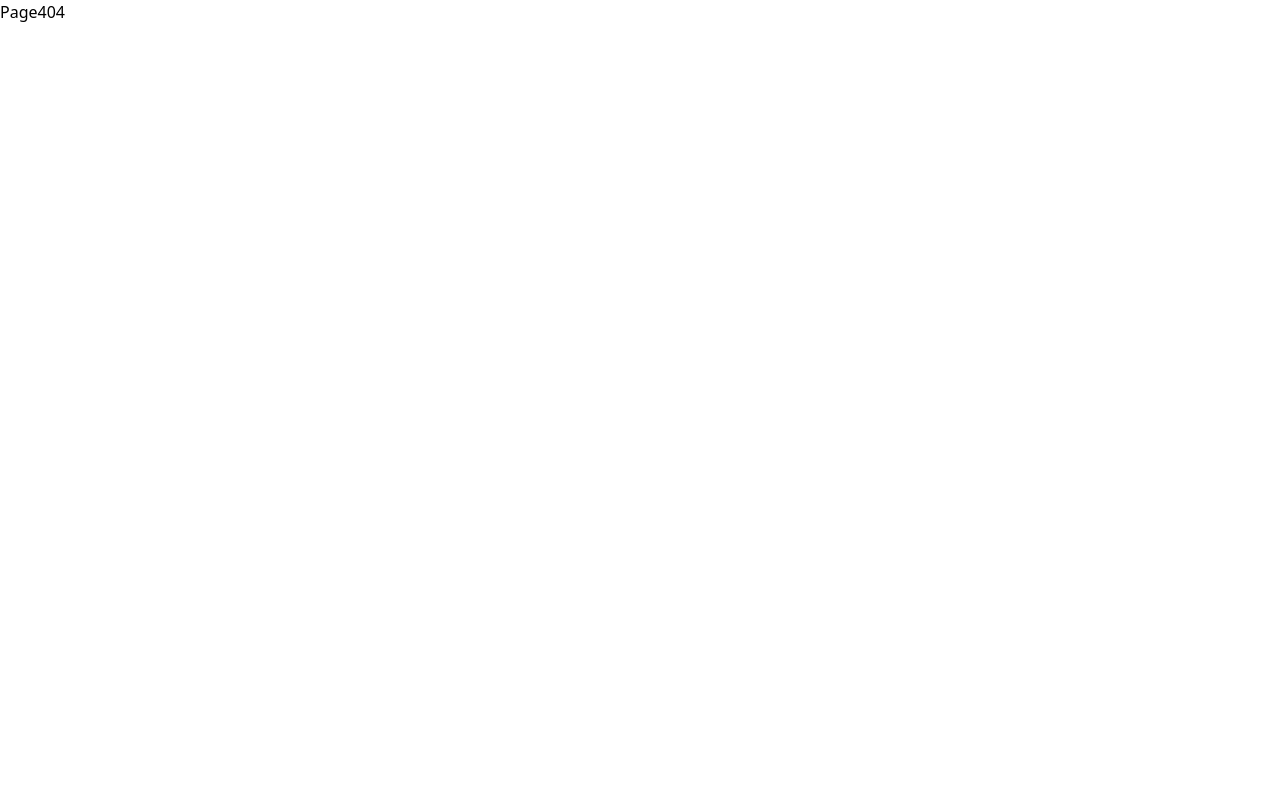
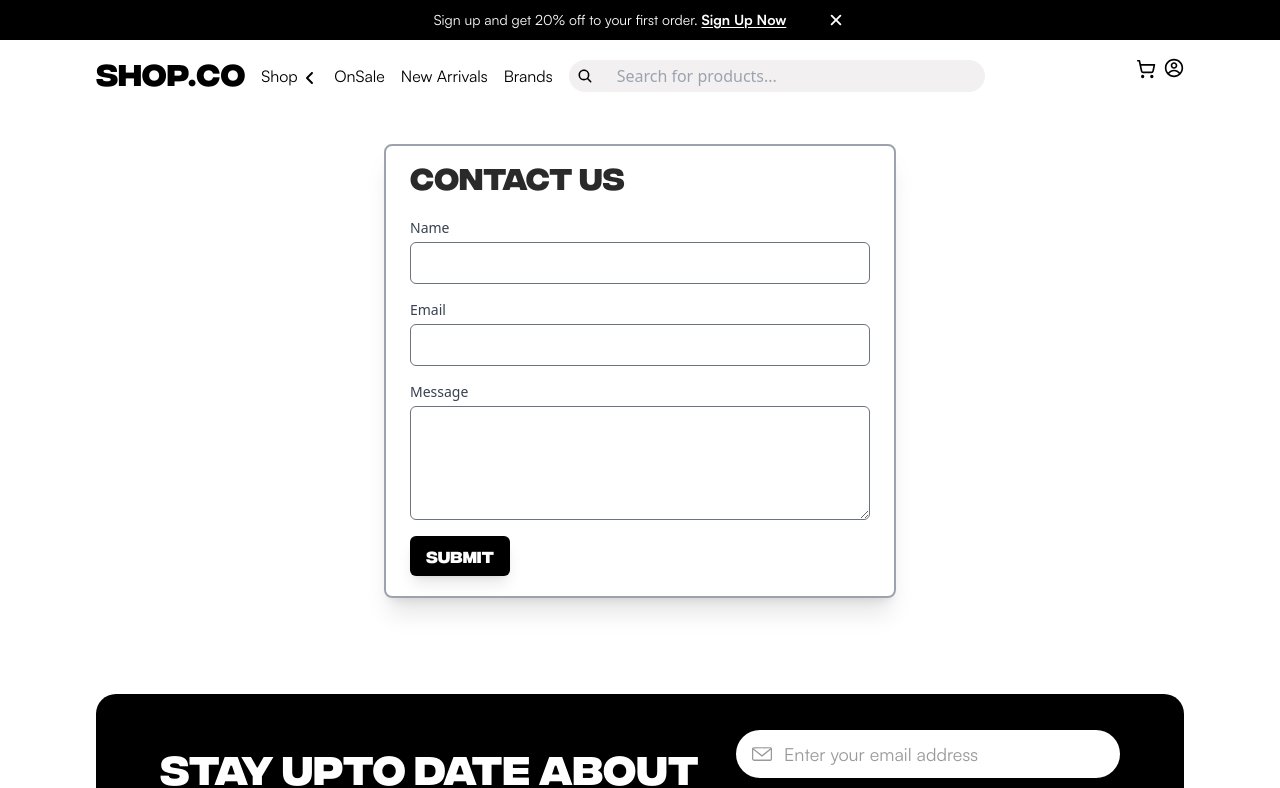
Before and after one commit to WebDev-MAP/E-Commerce, a React (Vite) app: page /contact in a window 1280 px wide. Before the commit this address had no page. Shown: the top 788 px of the page. Built offline with nearby package versions, Linux system fonts and the light colour scheme.

Commit message:
contact us

```diff
--- a/src/components/Footer.jsx
+++ b/src/components/Footer.jsx
@@ -91,7 +91,7 @@ const Footer = () => {
                   <ul role="list" className="mt-6 space-y-4">
                     <li>
                       <a
-                        href="#"
+                        href="/contact"
                         className="font-satoshi_regular text-sm leading-4 text-black opacity-60 hover:opacity-100 md:text-base"
                       >
                         Customer Support
--- /dev/null
+++ b/src/pages/PageContact.jsx
@@ -0,0 +1,67 @@
+import React, { useState } from 'react';
+
+function PageContact() {
+  const [formData, setFormData] = useState({
+    name: '',
+    email: '',
+    message: ''
+  });
+  const [error, setError] = useState('');
+
+  const handleChange = (e) => {
+    const { name, value } = e.target;
+    setFormData({
+      ...formData,
+      [name]: value
+    });
+  };
+
+  const handleSubmit = (e) => {
+    e.preventDefault();
+    // Überprüfen, ob alle Felder ausgefüllt sind
+    if (!formData.name || !formData.email || !formData.message) {
+      setError('Please fill in all fields.');
+      return;
+    } else {
+      // Hier kann man die Logik für den Absenden-Vorgang implementieren
+      console.log('Formular wurde abgeschickt:', formData);
+      // Fehlermeldung leeren
+      setError('');
+      // Optional: Setze das Formular zurück
+      setFormData({
+        name: '',
+        email: '',
+        message: ''
+      });
+    }
+  };
+
+  return (
+    <div className="flex flex-col items-center justify-center bg-white mt-6 relative rounded-lg p-4">
+      <div className='border-2 border-gray-400 rounded-lg opacity-100 shadow-xl hover:shadow-2xl transition duration-900 ease-in-out relative z-10 py-3 px-6 w-full max-w-lg'>
+        <h2 className="mb-6 font-integral_cf text-3xl font-bold text-black animate-pulse">
+          Contact Us
+        </h2>
+
+        <form onSubmit={handleSubmit} className="w-full">
+          {error && <p className="mb-2 text-red-500">{error}</p>}
+          <div className="mb-4 flex flex-col justify-center">
+            <label htmlFor="name" className="block text-sm font-medium text-gray-700 mb-1">Name</label>
+            <input type="text" id="name" name="name" value={formData.name} onChange={handleChange} className="rounded-md border border-gray-500 px-4 py-2 text-center font-satoshi_regular placeholder-black placeholder-opacity-70 focus:outline-none focus:ring-2 focus:ring-gray-500" />
+          </div>
+          <div className="mb-4 flex flex-col justify-center">
+            <label htmlFor="email" className="block text-sm font-medium text-gray-700 mb-1">Email</label>
+            <input type="email" id="email" name="email" value={formData.email} onChange={handleChange} className="rounded-md border border-gray-500 px-4 py-2 text-center font-satoshi_regular placeholder-black placeholder-opacity-70 focus:outline-none focus:ring-2 focus:ring-gray-500" />
+          </div>
+          <div className="mb-4 flex flex-col justify-center">
+            <label htmlFor="message" className="block text-sm font-medium text-gray-700 mb-1">Message</label>
+            <textarea id="message" name="message" value={formData.message} onChange={handleChange} rows="4" className="rounded-md border border-gray-500 px-4 py-2 text-center font-satoshi_regular placeholder-black placeholder-opacity-70 focus:outline-none focus:ring-2 focus:ring-gray-500"></textarea>
+          </div>
+          <button type="submit" className="rounded-md bg-black px-4 py-2 mb-2 font-integral_cf text-white shadow-lg hover:bg-white hover:text-black focus:outline-none focus:ring-2 focus:ring-gray-500">Submit</button>
+        </form>
+      </div>
+    </div>
+  );
+}
+
+export default PageContact;
```
Also changed, not shown: src/main.jsx (+18 -17 lines).
